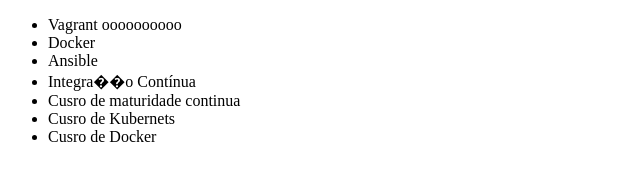
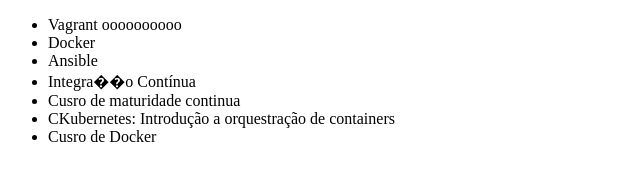
Before and after one commit to raphaom35oo/alura-git, a plain HTML site: page index.html in a window 1280 px wide. Shown: the whole page, without its empty margins (0-640 px from the left). Drawn offline with Linux system fonts and the light colour scheme.

Commit message:
Alterando curso de kubernet

```diff
--- a/index.html
+++ b/index.html
@@ -11,7 +11,7 @@
         <li>Ansible</li>
         <li>Integra��o Contínua  </li>
         <li>Cusro de maturidade continua </li>
-        <li>Cusro de Kubernets </li>
+        <li>CKubernetes: Introdução a orquestração de containers  </li>
         <li>Cusro de Docker </li>
     </ul>
 </body>
```
